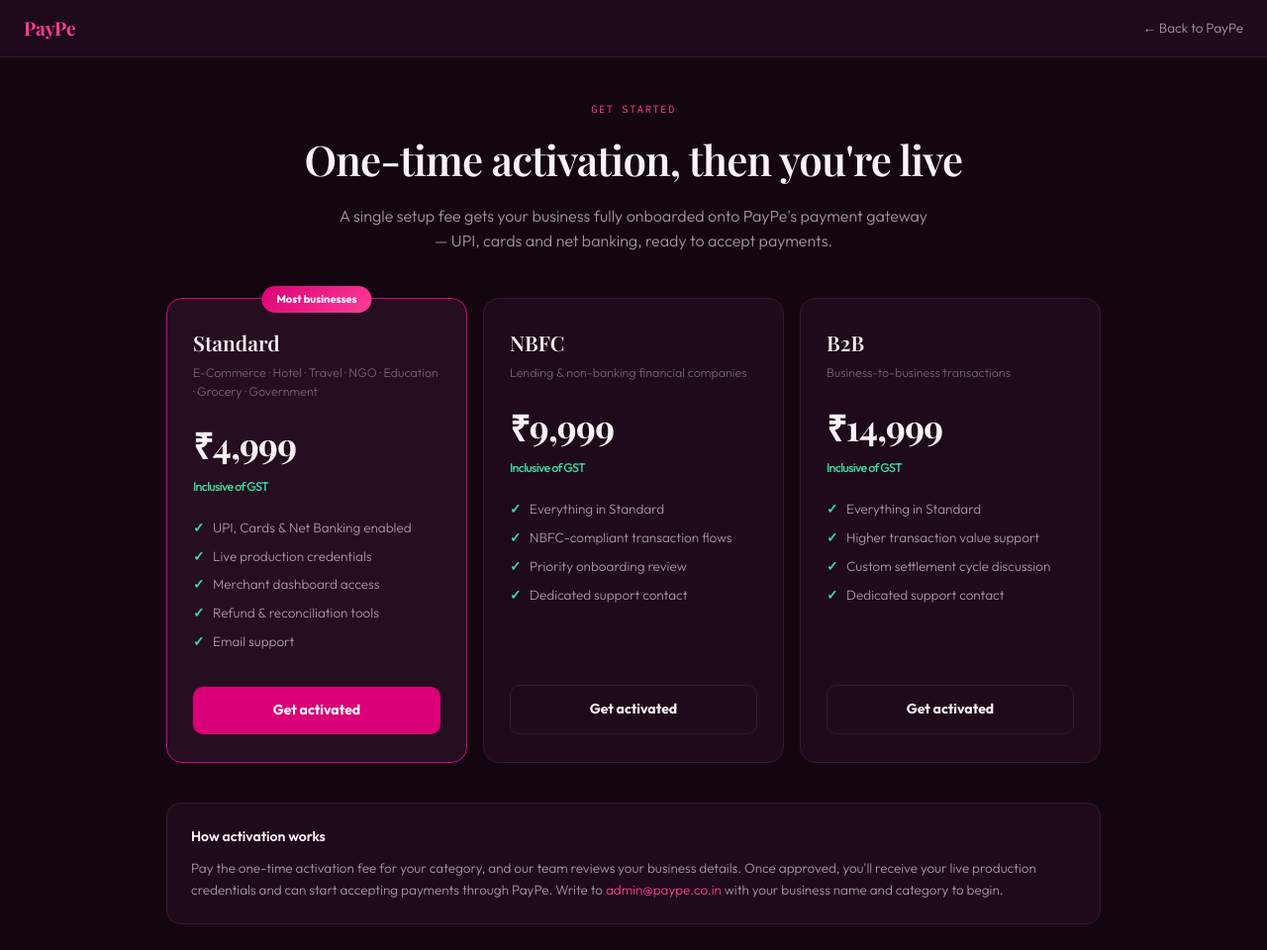
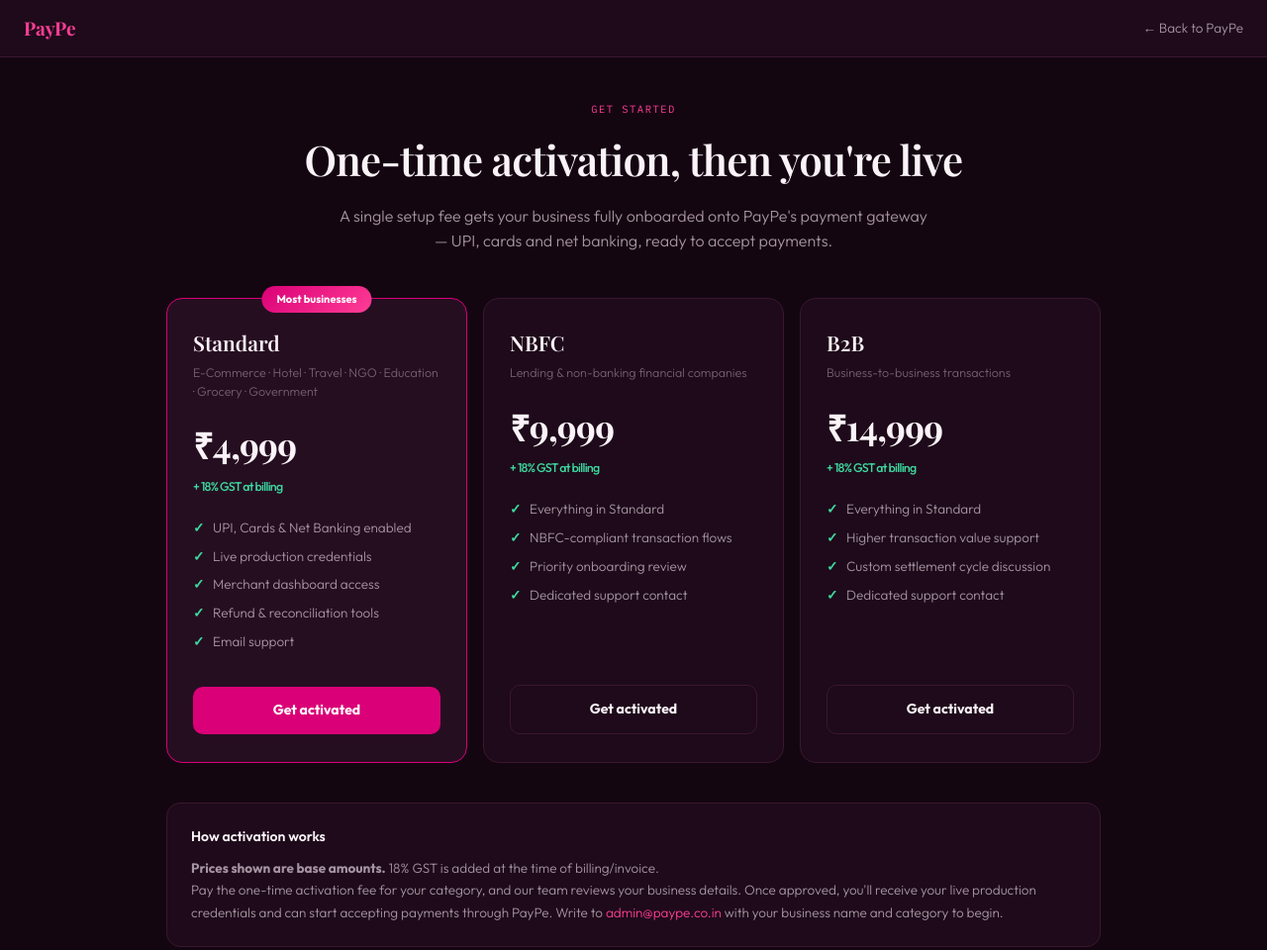
Before and after one commit to doctorramesh5-ops/paype-phonepe-backend, a website: page public/activation-pricing.html in a window 1280 px wide. Shown: the whole page at 99% size. Drawn offline with nearby package versions, Linux system fonts and the light colour scheme.

Commit message:
GST added at billing, not included in listed price

```diff
--- a/public/activation-pricing.html
+++ b/public/activation-pricing.html
@@ -54,7 +54,7 @@
       <span class="pop">Most businesses</span>
       <div class="tname">Standard</div>
       <div class="tfor">E-Commerce · Hotel · Travel · NGO · Education · Grocery · Government</div>
-      <div class="price">₹4,999<span class="gst">Inclusive of GST</span></div>
+      <div class="price">₹4,999<span class="gst">+ 18% GST at billing</span></div>
       <ul>
         <li>UPI, Cards &amp; Net Banking enabled</li>
         <li>Live production credentials</li>
@@ -67,7 +67,7 @@
     <div class="tier">
       <div class="tname">NBFC</div>
       <div class="tfor">Lending &amp; non-banking financial companies</div>
-      <div class="price">₹9,999<span class="gst">Inclusive of GST</span></div>
+      <div class="price">₹9,999<span class="gst">+ 18% GST at billing</span></div>
       <ul>
         <li>Everything in Standard</li>
         <li>NBFC-compliant transaction flows</li>
@@ -79,7 +79,7 @@
     <div class="tier">
       <div class="tname">B2B</div>
       <div class="tfor">Business-to-business transactions</div>
-      <div class="price">₹14,999<span class="gst">Inclusive of GST</span></div>
+      <div class="price">₹14,999<span class="gst">+ 18% GST at billing</span></div>
       <ul>
         <li>Everything in Standard</li>
         <li>Higher transaction value support</li>
@@ -91,6 +91,7 @@
   </div>
   <div class="note">
     <h3>How activation works</h3>
+    <p><strong>Prices shown are base amounts.</strong> 18% GST is added at the time of billing/invoice.</p>
     <p>Pay the one-time activation fee for your category, and our team reviews your business details. Once approved, you'll receive your live production credentials and can start accepting payments through PayPe. Write to <a href="mailto:admin@paype.co.in">admin@paype.co.in</a> with your business name and category to begin.</p>
   </div>
 </main>
```
